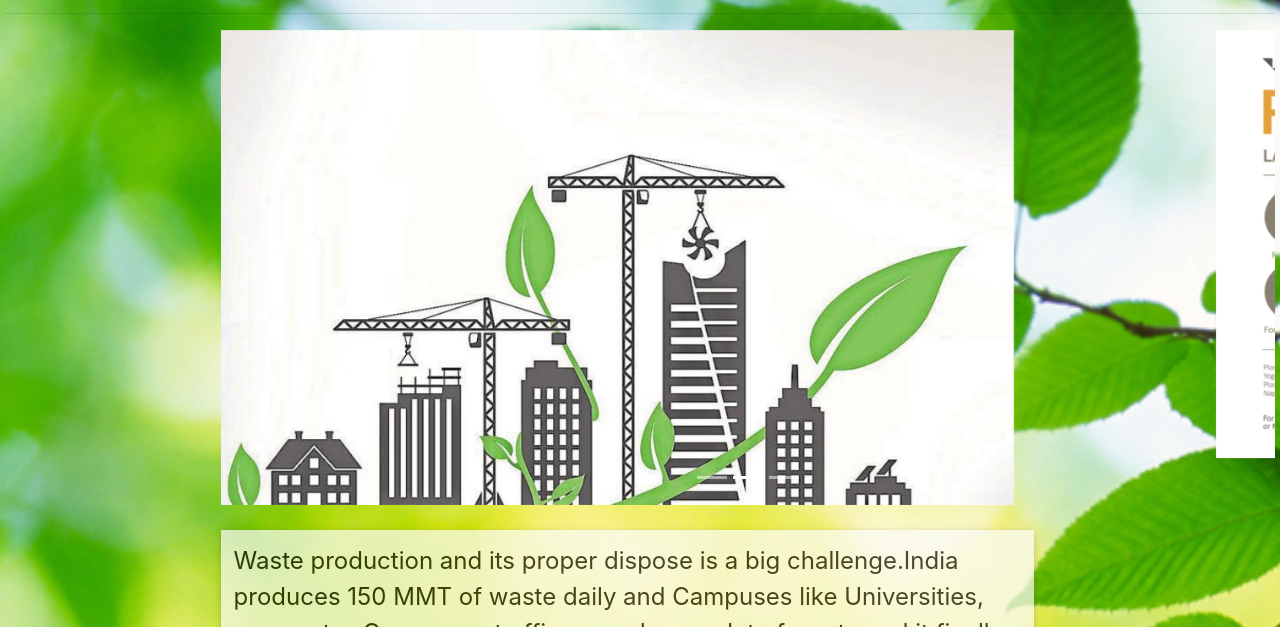
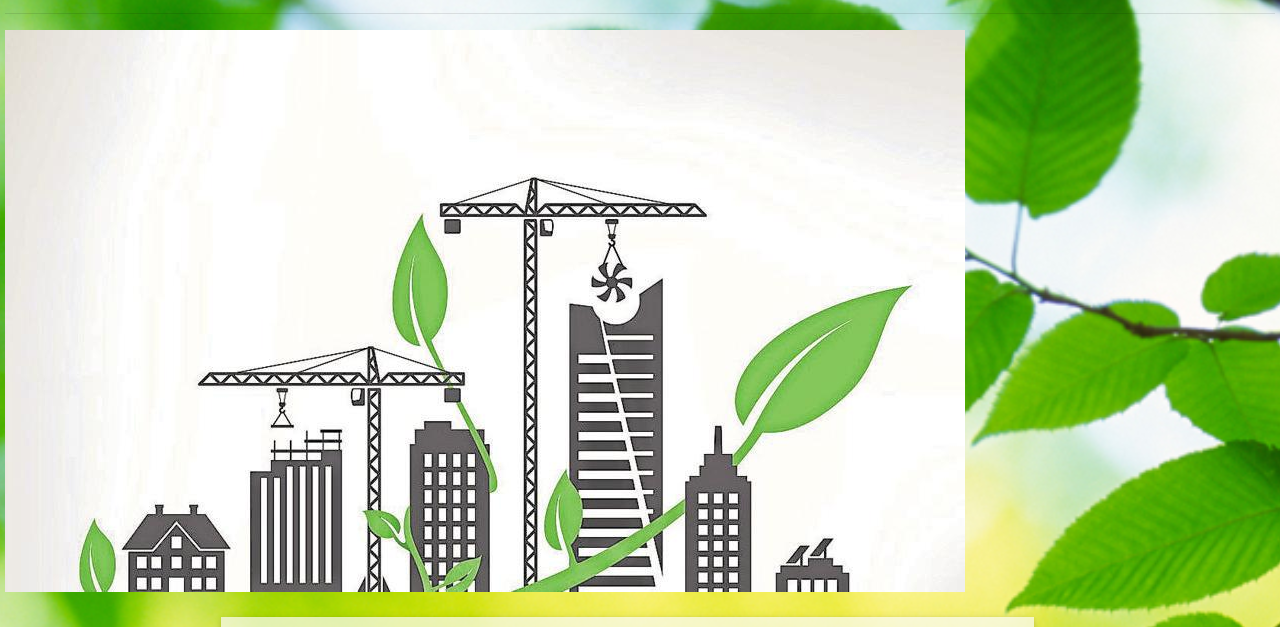
Before and after one commit to greencampus2017/greencampus2017.github.io, a plain HTML site: page index.html in a window 1280 px wide. Shown: the part 99-726 px from the top of the page. Drawn offline with nearby package versions, Linux system fonts and the light colour scheme; a script that the page names is missing.

Commit message:
Update index.html

```diff
--- a/index.html
+++ b/index.html
@@ -52,7 +52,7 @@
 
 
 
-<div class="con1">
+<!-- <div class="con1">
 <div id="carouselExampleIndicators" class="carousel slide" data-ride="carousel" style="vertical-align:center;  text-align: center;margin-left: 17% " >
   <ol class="carousel-indicators">
     <li data-target="#carouselExampleIndicators" data-slide-to="0" class="active"></li>
@@ -80,7 +80,12 @@
   </a>
 </div>
 
-</div>
+</div> -->
+
+
+
+        <img class="con" src="main.jpg" alt="First slide" align="center">
+
 
 
 
```
